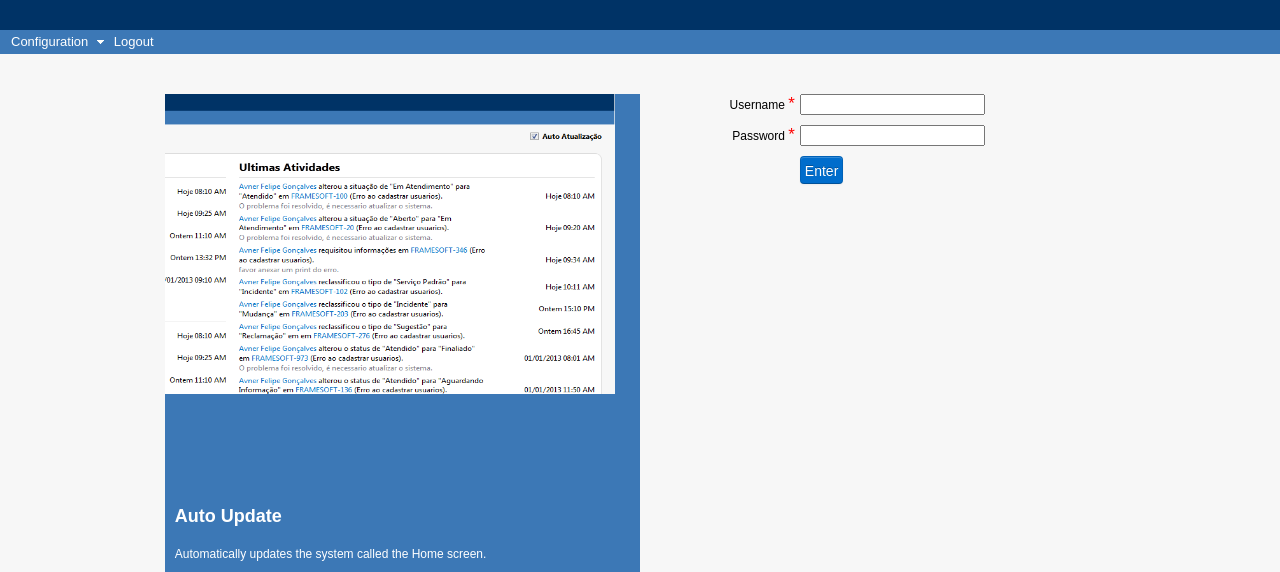
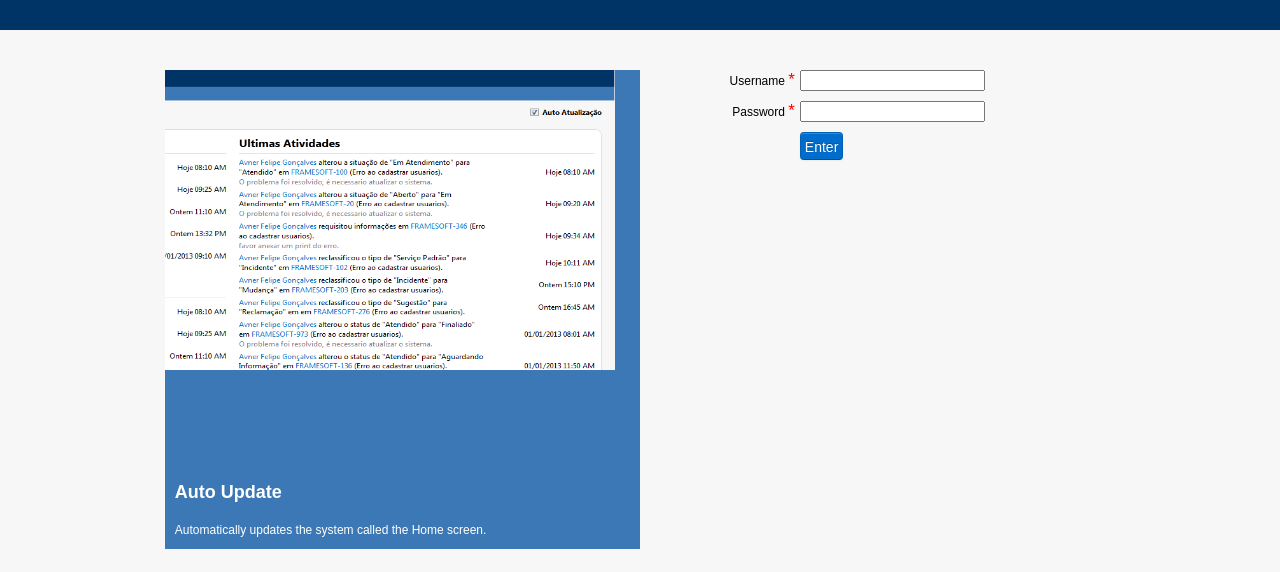
Before and after one commit to avnergoncalves/pydesk, a Django app: page / in a window 1280 px wide. Shown: the top 572 px of the page. Run offline with Django 3.2, Linux system fonts and the light colour scheme; parts of the project's set-up code (start-up, migrations or seed data) failed here and were passed over.

Commit message:
Finalizando menu

```diff
--- a/pydesk/pydesk/templates/template.html
+++ b/pydesk/pydesk/templates/template.html
@@ -27,69 +27,72 @@
 		<div class="geral">
 			<div class="cabecalho"></div>
 
-
+			{% if request.user.is_authenticated %}
 				<div class="conteudo-menu">
 					<ul class="menu">
 
 						{% ifappexists 'dashboard' %}
-							{% url 'dashboard.views.home' as the_url %}
+							{% url 'home' as the_url %}
 							{% if the_url%}
-								<li class="{% current 'home' %}"><a href="{{ the_url }}">{% trans "Dashboards" %}</a></li>
+								<li class="{% get_active_class 'home' %}"><a href="{{ the_url }}">{% trans "Dashboards" %}</a></li>
 							{% endif %}
 						{% endifappexists %}
 
 						{% ifappexists 'service' %}
-							<li>
+							<li class="{% get_active_class 'service' %}">
 								<a href="">{% trans "Services" %} <i class="icone-branco ui-icon-triangle-1-s"></i></a>
 								<ul class="submenu">
-									<li><a href="servico_solicitar.htm">{% trans "Request Services" %}</a></li>
-									<li><a href="servico_consultar.htm">{% trans "Consult Services" %}</a></li>
+									<li class="{% get_active_class 'service_request' %}><a href="servico_solicitar.htm">{% trans "Request Services" %}</a></li>
+									<li class="{% get_active_class 'service_consult' %}><a href="servico_consultar.htm">{% trans "Consult Services" %}</a></li>
 								</ul>
 							</li>
 						{% endifappexists %}
 
 						{% ifappexists 'configuration' %}
-						<li>
+							<li class="{% get_active_class 'configuration' %}">
 								<a href="">{% trans "Configuration" %} <i class="icone-branco ui-icon-triangle-1-s"></i></a>
 								<ul class="submenu">
-								{% url 'configuration.views.enterprise_list' as the_url %}
+									{% url 'enterprise_list' as the_url %}
 									{% if the_url %}
-									<li><a href="{{ the_url }}">{% trans "Manage Enterprises" %}</a></li>
+										<li class="{% get_active_class 'enterprise_list' %}"><a href="{{ the_url }}">{% trans "Manage Enterprises" %}</a></li>
 									{% endif %}
 
-								{% url 'configuration.views.user_list' as the_url %}
+									{% url 'user_list' as the_url %}
 									{% if the_url %}
-									<li><a href="{{ the_url }}">{% trans "Manage Users" %}</a></li>
+										<li class="{% get_active_class 'user_list' %}"><a href="{{ the_url }}">{% trans "Manage Users" %}</a></li>
 									{% endif %}
 
-								{% url 'configuration.views.configuration_item_list' as the_url %}
+									{% url 'configuration_item_list' as the_url %}
 									{% if the_url %}
-									<li><a href="{{ the_url }}">{% trans "Manage Configuration Items(CI's)" %}</a></li>
+										<li class="{% get_active_class 'configuration_item_list' %}"><a href="{{ the_url }}">{% trans "Manage Configuration Items(CI's)" %}</a></li>
 									{% endif %}
 
-								{% url 'configuration.views.contract_list' as the_url %}
+									{% url 'contract_list' as the_url %}
 									{% if the_url %}
-									<li><a href="{{ the_url }}">{% trans "Manage Contracts" %}</a></li>
+										<li class="{% get_active_class 'contract_list' %}"><a href="{{ the_url }}">{% trans "Manage Contracts" %}</a></li>
 									{% endif %}
 
-								{% url 'configuration.views.sla_list' as the_url %}
+									{% url 'sla_list' as the_url %}
 									{% if the_url %}
-									<li><a href="{{ the_url }}">{% trans "Manage Sla's" %}</a></li>
+										<li class="{% get_active_class 'sla_list' %}"><a href="{{ the_url }}">{% trans "Manage Sla's" %}</a></li>
 									{% endif %}
 
-								{% url 'configuration.views.post_list' as the_url %}
+									{% url 'post_list' as the_url %}
 									{% if the_url %}
-									<li><a href="{{ the_url }}">{% trans "Manage Post's" %}</a></li>
+										<li class="{% get_active_class 'post_list' %}"><a href="{{ the_url }}">{% trans "Manage Post's" %}</a></li>
 									{% endif %}
 								</ul>
 							</li>
 						{% endifappexists %}
 
 						{% ifappexists 'financial' %}
-						<li>
+							<li class="{% get_active_class 'financial' %}">
 								<a href="">{% trans "Financial" %} <i class="icone-branco ui-icon-triangle-1-s"></i></a>
 								<ul class="submenu">
-								<li><a href="">{% trans "Closing" %}</a></li>
+									{% url 'financial_closing' as the_url %}
+									{% if the_url %}
+										<li class="{% get_active_class 'financial_closing' %}"><a href="">{% trans "Closing" %}</a></li>
+									{% endif %}
 								</ul>
 							</li>
 						{% endifappexists %}
@@ -97,7 +100,7 @@
 						<li><a href="{% url 'accounts.views.logout' %}">{% trans "Logout" %}</a></li>
 					</ul>
 				</div>
-
+			{% endif %}
 
 			{% block body %}{% endblock %}
 
```
Also changed, not shown: pydesk/pydesk/templatetags/navigation.py (+9 -16 lines). Lines whose indentation alone changed are shown as unchanged.
